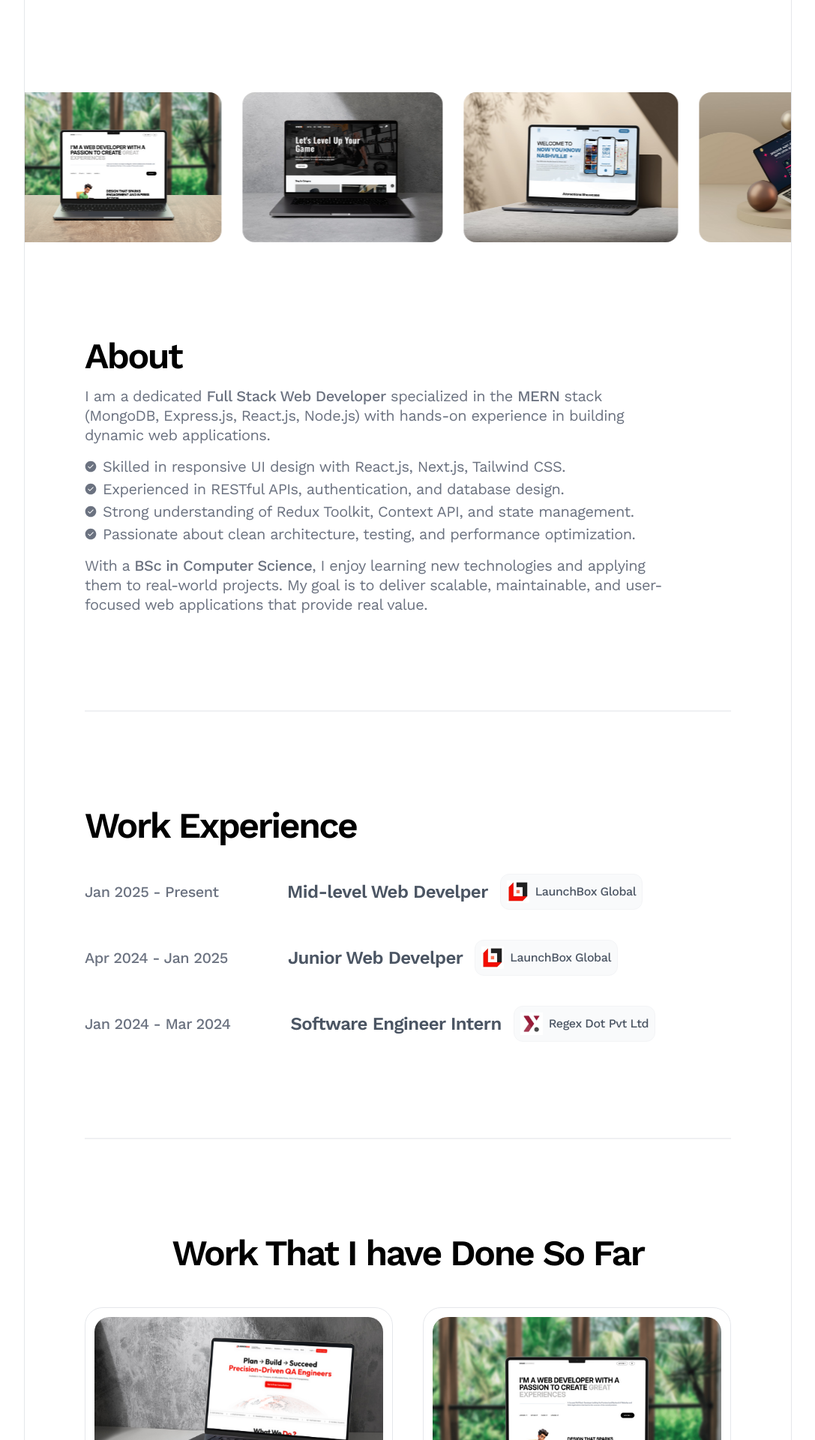
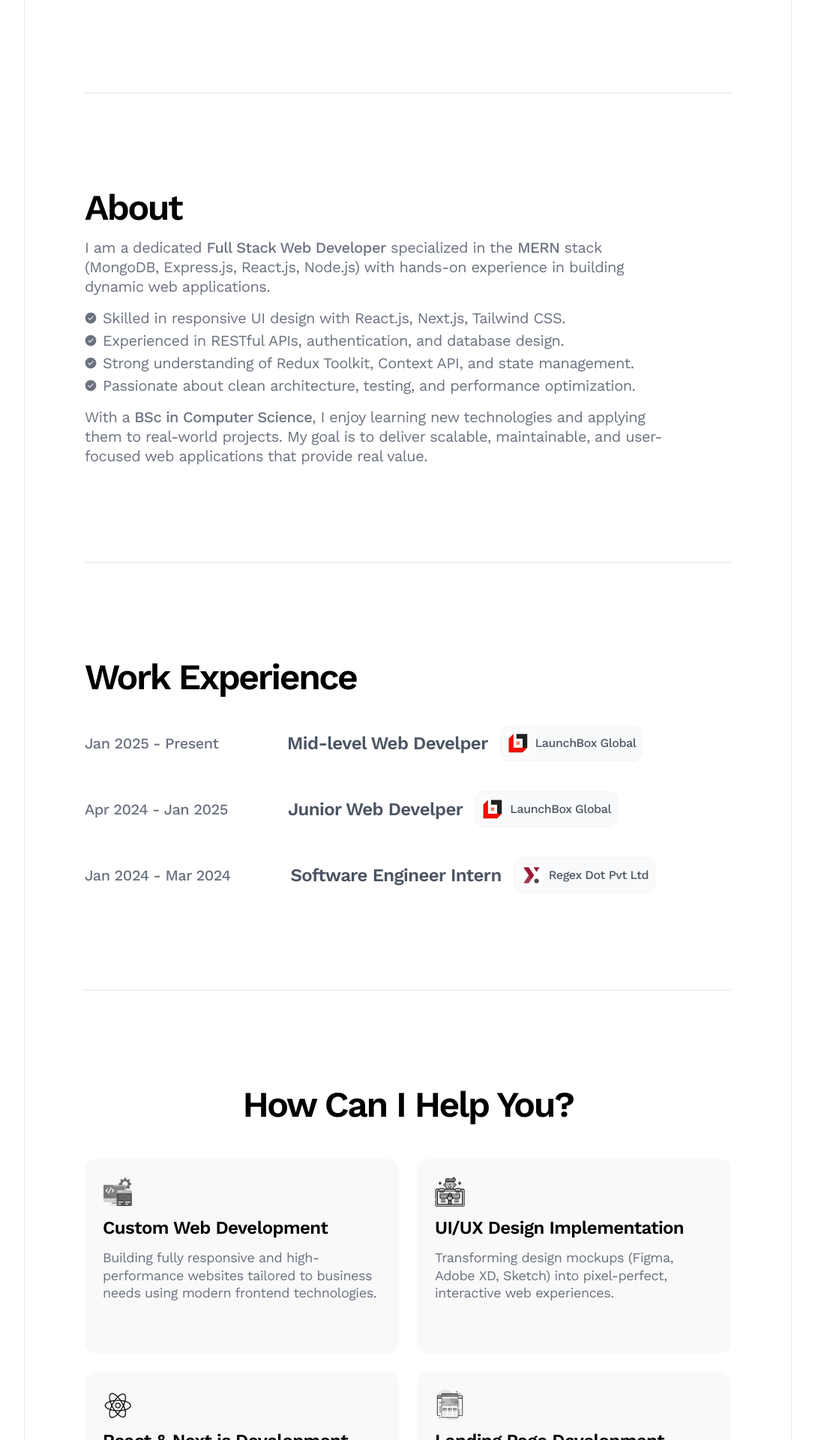
Before and after one commit to ShoaibMuhammad786/full_stack_developer_portfolio, a Next.js app: page / in a window 1280 px wide. Shown: the part 640-2560 px from the top of the page at 75% size, without its empty margins (96-1183 px from the left). Built offline with nearby package versions, Linux system fonts and the light colour scheme.

Commit message:
removed projects

```diff
--- a/components/home/HomePage.jsx
+++ b/components/home/HomePage.jsx
@@ -43,12 +43,13 @@ const HomePage = () => {
         anchorOrigin={{ vertical: "top", horizontal: "center" }}
       />
       <Hero />
-      <Projects />
+      {/* <Projects /> */}
+      <Border />
       <About />
       <Border />
       <Experience />
-      <Border />
-      <PorftolioProjects />
+      {/* <Border /> */}
+      {/* <PorftolioProjects /> */}
       <Border />
       <Services />
       <Border />
```
